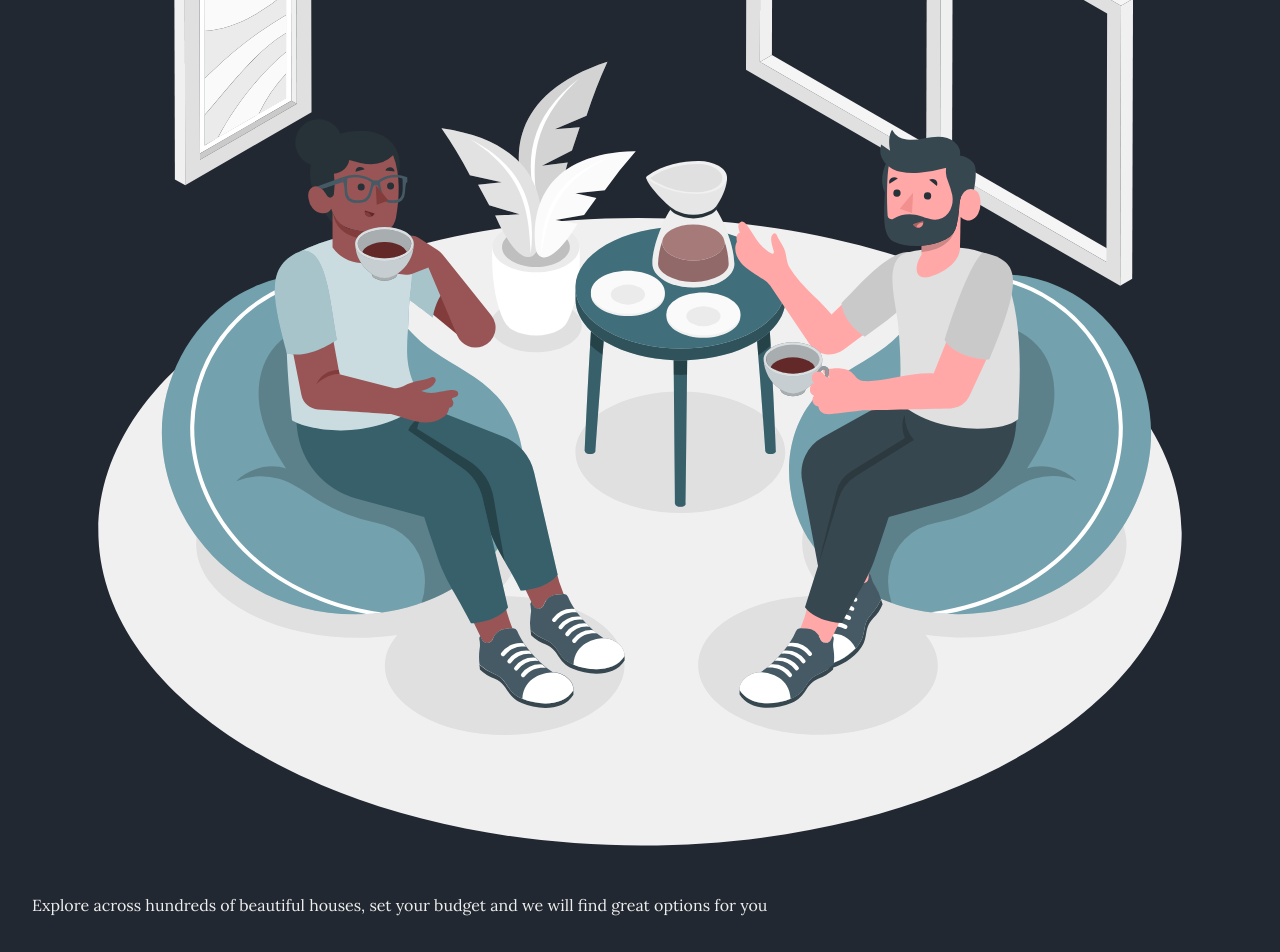
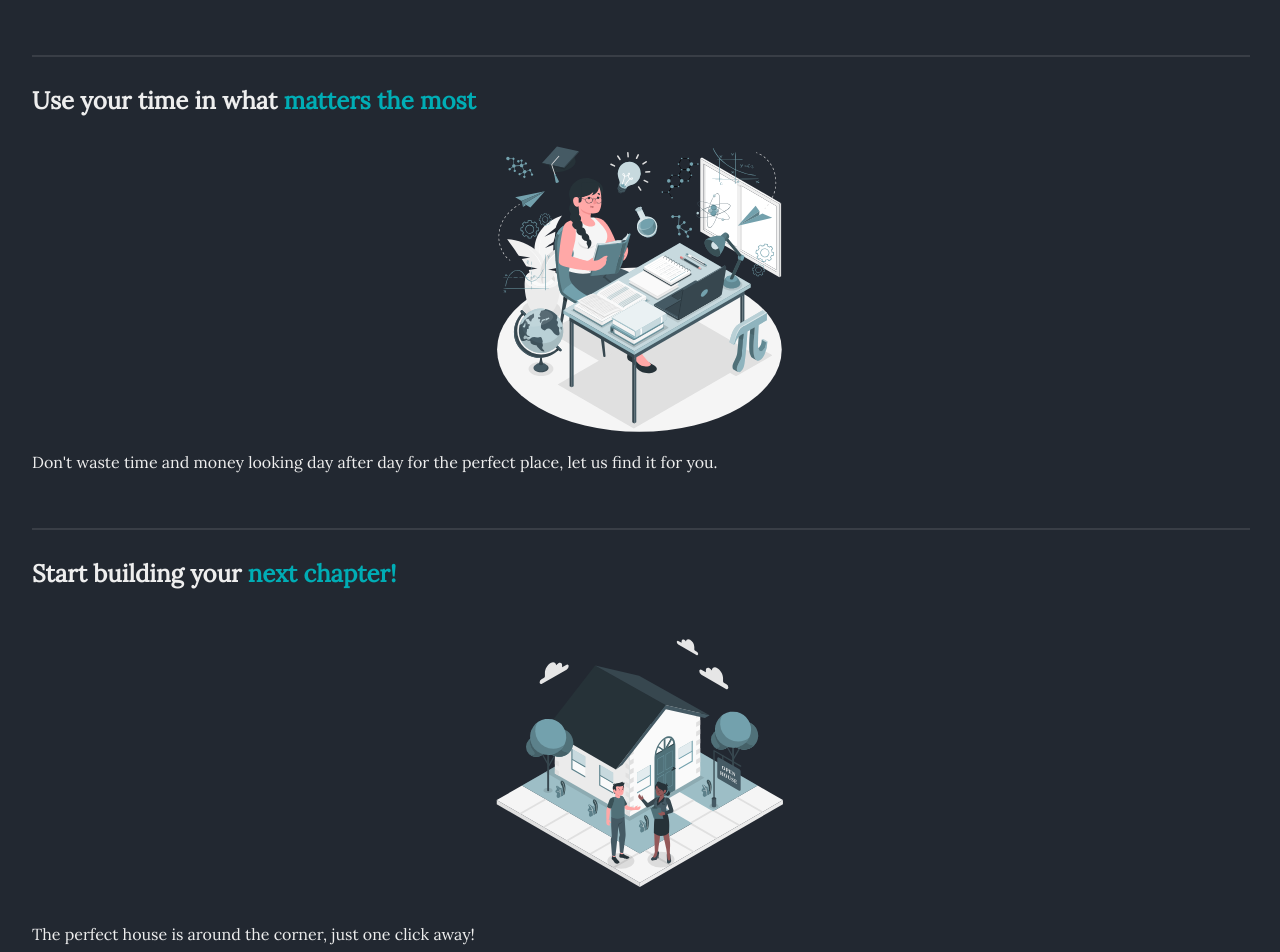
Before and after one commit to juan-ignacio-sanchez/portfolio, a Next.js app: page /roome in a window 1280 px wide. Shown: the part 1240-2192 px from the top of the page. Built offline with nearby package versions, Linux system fonts and the light colour scheme.

Commit message:
fix images in bulletList

```diff
--- a/src/app/roome/page.tsx
+++ b/src/app/roome/page.tsx
@@ -1,3 +1,4 @@
+import Image from "next/image";
 import Link from "next/link";
 import styles from "./page.module.css";
 
@@ -59,7 +60,13 @@ export default function RooMe() {
           <h2>
             Co-Living, <span className={styles.titleHighlight}>Simplified</span>
           </h2>
-          <img src="/images/landing/coffee_break.svg" />
+          <Image
+            src={`./images/landing/coffee_break.svg`}
+            alt="card icon"
+            width={300}
+            height={300}
+            priority
+          />
           <p>
             Explore across hundreds of beautiful houses, set your budget and we
             will find great options for you
@@ -70,7 +77,13 @@ export default function RooMe() {
             Use your time in what{" "}
             <span className={styles.titleHighlight}>matters the most</span>
           </h2>
-          <img src="/images/landing/learning.svg" />
+          <Image
+            src={`./images/landing/learning.svg`}
+            alt="card icon"
+            width={300}
+            height={300}
+            priority
+          />
           <p>
             Don&apos;t waste time and money looking day after day for the
             perfect place, let us find it for you.
@@ -81,7 +94,13 @@ export default function RooMe() {
             Start building your{" "}
             <span className={styles.titleHighlight}>next chapter!</span>
           </h2>
-          <img src="/images/landing/house.svg" />
+          <Image
+            src={`./images/landing/house.svg`}
+            alt="card icon"
+            width={300}
+            height={300}
+            priority
+          />
           <p>The perfect house is around the corner, just one click away!</p>
           <Link href="/" className={styles.callToAction}>
             Stay tuned!
```
